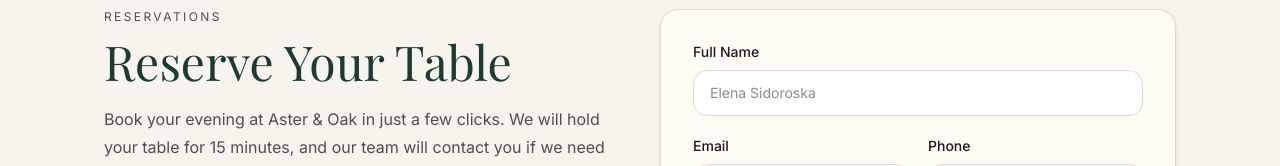
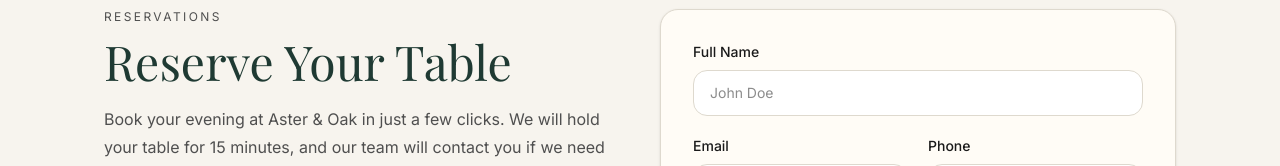
Before and after one commit to ElenaSidoroska11/restaurant-project, a Next.js app: page /reservations in a window 1280 px wide. Shown: the part 120-286 px from the top of the page. Built offline with nearby package versions, Linux system fonts and the light colour scheme; a web font is replaced by a local one.

Commit message:
Placeholder Name change

```diff
--- a/app/reservations/page.tsx
+++ b/app/reservations/page.tsx
@@ -94,7 +94,7 @@
               value={form.fullName}
               onChange={(e) => updateField("fullName", e.target.value)}
               className="w-full rounded-xl border border-(--color-border) bg-white px-4 py-3 text-sm outline-none transition-colors focus:border-(--color-primary)"
-              placeholder="Elena Sidoroska"
+              placeholder="John Doe"
             />
             {errors.fullName ? (
               <p className="mt-2 text-xs text-(--color-support)">{errors.fullName}</p>
```
